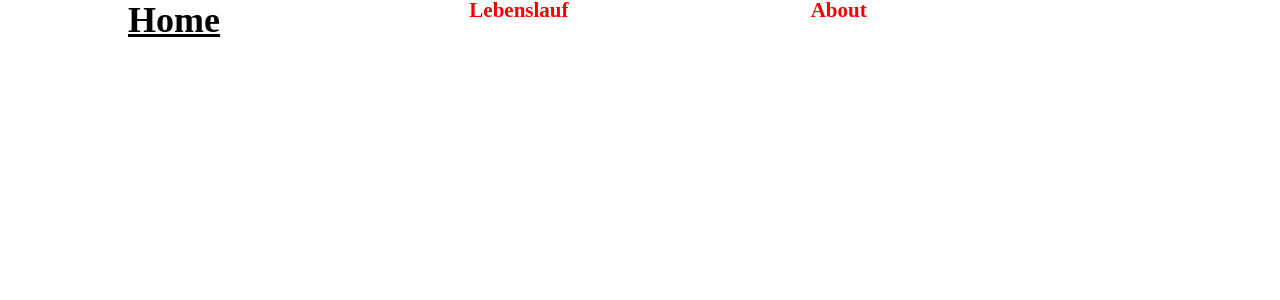
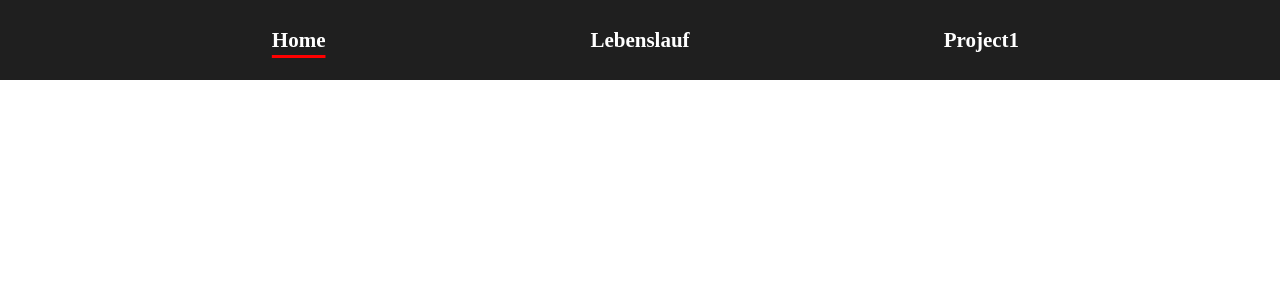
Before and after one commit to GeorgeAndreasNechita/GeorgeAndreasNechita.github.io, a Vue app: page / in a window 1280 px wide. Shown: the top 300 px of the page. Built offline with nearby package versions, Linux system fonts and the light colour scheme.

Commit message:
Functional header

```diff
--- a/src/components/Header.vue
+++ b/src/components/Header.vue
@@ -3,15 +3,13 @@ import { RouterLink, RouterView } from 'vue-router'
 
 </script>
 
-
-
 <template>
   <header class="" id="header">
     <nav id="nav">
         <ul class="nav_list" id="navlist">
-          <li><RouterLink class=" text-4xl font-bold underline " to="/">Home</RouterLink></li>
+          <li><RouterLink class="nav_item" to="/">Home</RouterLink></li>
           <li><RouterLink class="nav_item" to="/lebenslauf">Lebenslauf</RouterLink></li>
-          <li><RouterLink class="nav_item" to="/about">About</RouterLink></li>
+          <li><RouterLink class="nav_item" to="/project1">Project1</RouterLink></li>
         </ul>
     </nav>
   </header>
@@ -19,6 +17,12 @@ import { RouterLink, RouterView } from 'vue-router'
 
 
 <style scoped>
+#header{
+  display: grid;
+  align-items: center;
+  background-color: #1f1f1f;
+  height: 80px;
+}
 #nav{
   margin: 0 10%;
 }
@@ -26,17 +30,20 @@ import { RouterLink, RouterView } from 'vue-router'
   display: grid;
   grid-template-columns: 1fr 1fr 1fr;
 }
+li {
+  text-align: center;
+}
 .nav_item{
-  text-decoration: none;
-
-  background-color: transparent;
-  border: none;
-  margin: 0;
-  padding: 0;
-
-  color: red;
+  color: white;
   font-weight: 600;
   font-size: 21px;
   text-align: center;
 }
+.router-link-active{
+  text-decoration: underline;
+  text-decoration-color: red;
+  text-decoration-thickness: 3px;
+  text-underline-offset: 8px;
+}
+
 </style>
```
